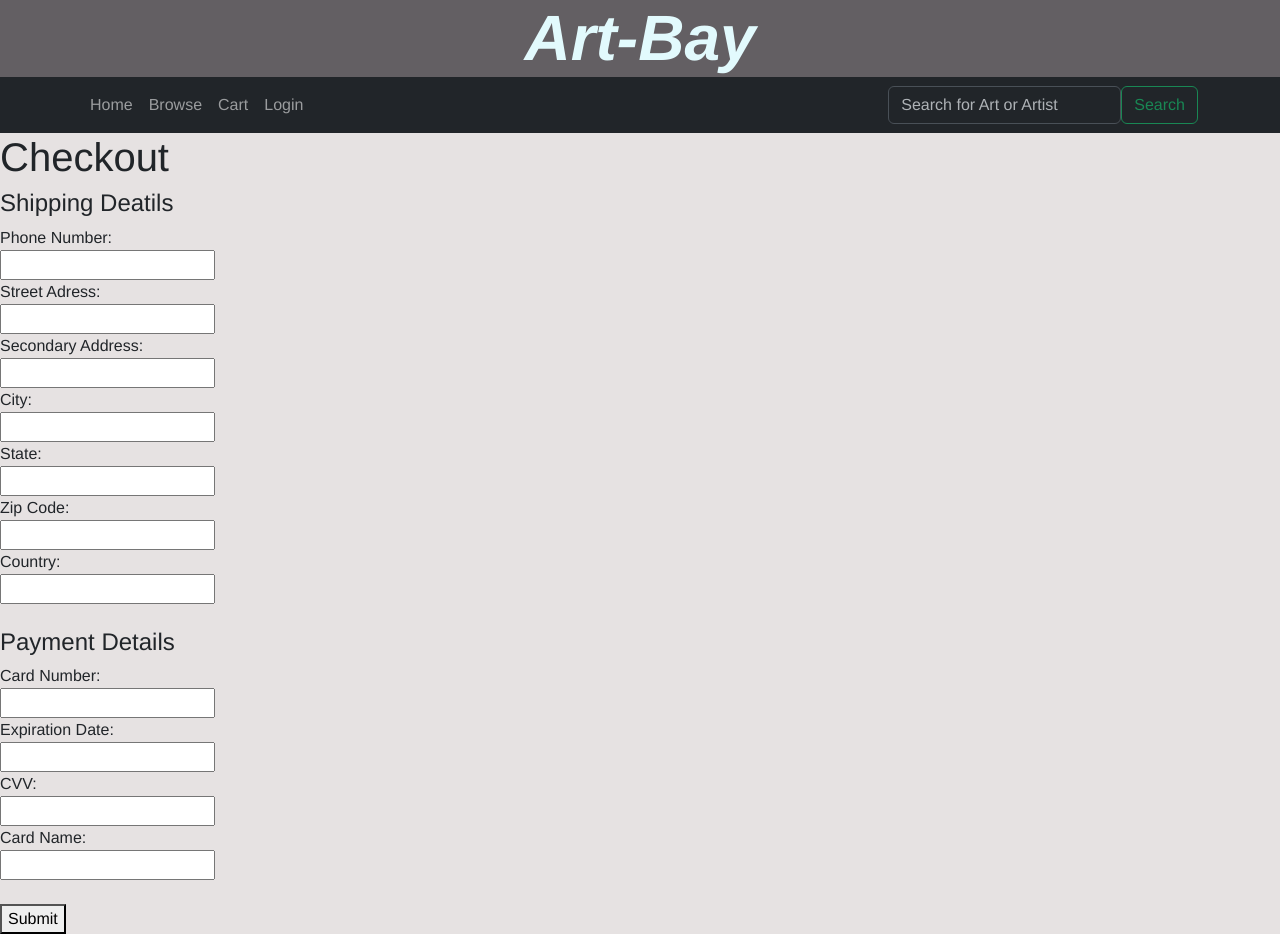
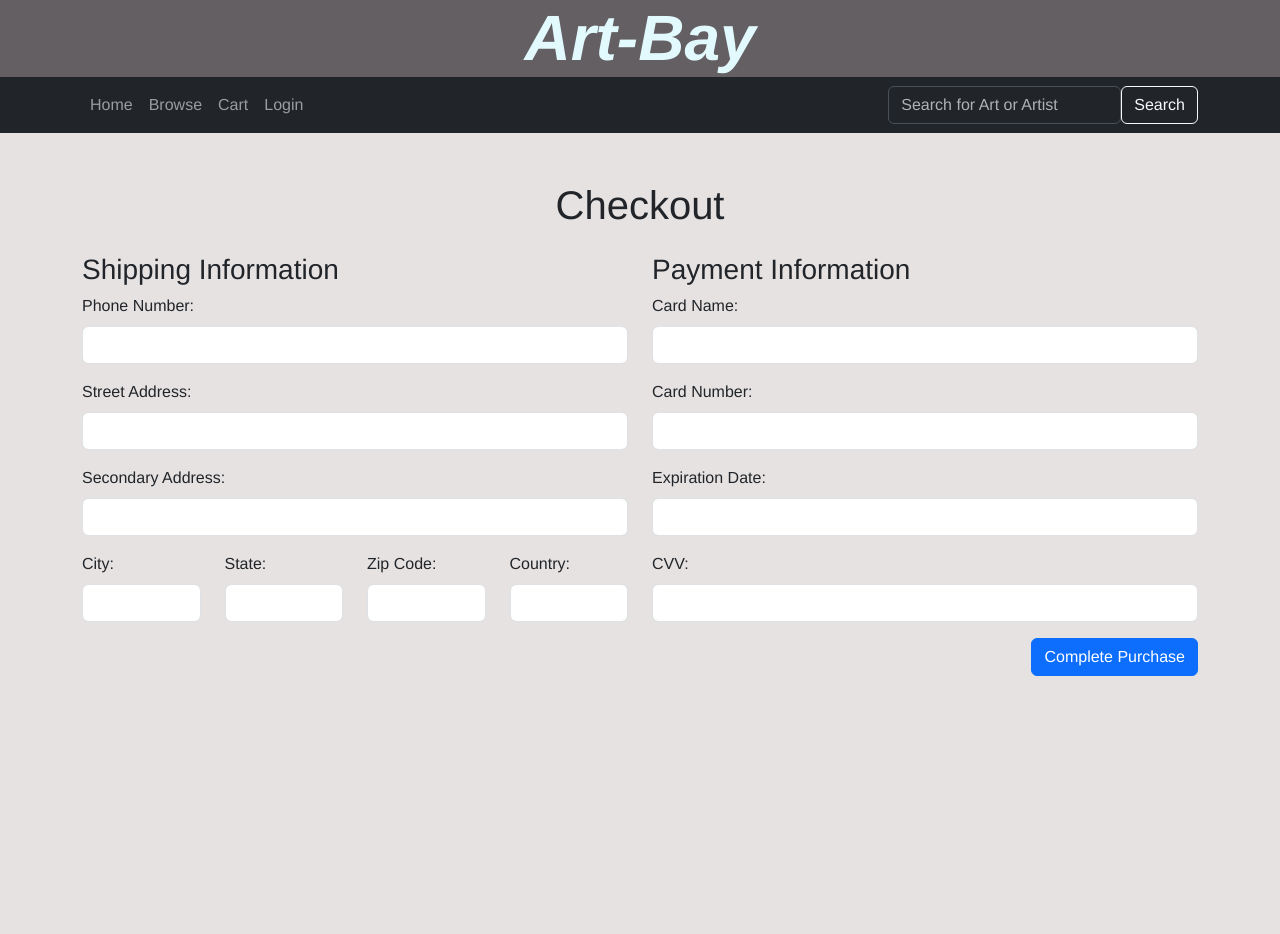
Before and after one commit to ngolebiewski/Art-Bay-v2, a React (Vite) app: page /checkout in a window 1280 px wide. After the commit the page ends 800 px from the top, so only its background shows below. Built offline with nearby package versions, Linux system fonts and the light colour scheme; a web font is replaced by a local one.

Commit message:
added bootstrap to Cart, Checkout, Payment Success and small fixes

```diff
--- a/src/client/Cart.jsx
+++ b/src/client/Cart.jsx
@@ -2,7 +2,7 @@ import axios from "axios";
 import { useEffect, useState } from "react"
 import { Link, useNavigate } from "react-router-dom";
 import CartItem from "./CartItem";
-import { Button } from "react-bootstrap";
+import { Button, Container, Row, Col } from "react-bootstrap";
 
 
 
@@ -94,39 +94,46 @@ const Cart = () => {
 
   if (!userId) {
     return (
-      <>
-        <h1>In the future you can shop as a Guest.<br />
-          In the meantime, {<Link to='/login'>Login or Register</Link>} to start shopping</h1>
-      </>
-    )
+      <Container className="text-center mt-5">
+        <h1>In the future, you can shop as a Guest.</h1>
+        <p>In the meantime, <Link to='/login'>Login or Register</Link> to start shopping.</p>
+      </Container>
+    );
   }
 
   if (userId && !cartItems[0]) {
     localStorage.setItem("USERID", userId);
     localStorage.setItem("USERCARTID", cartId);
     return (
-      <>
+      <Container className="text-center mt-5">
         <h1>Hello {userName}!</h1>
-        <h1>Shopping Cart</h1>
-        <h2><Link to='/artwork'>Start Shopping</Link> to add something to your Cart! <br />
-        100% of profits go to the artists, we don't take a cut, because we're artists too. </h2>
-      </>
-    )
+        <h2>Your Shopping Cart is empty.</h2>
+        <p>
+          <Link to='/artwork'>Start Shopping</Link> to add something to your Cart!
+          <br />100% of profits go to the artists, we don't take a cut, because we're artists too.
+        </p>
+      </Container>
+    );
   }
 
   if (cartItems[0]) {
   localStorage.setItem("USERID", userId);
     localStorage.setItem("USERCARTID", cartId);
-  return (
-    <>
-      <h1 id="cart">Shopping Cart</h1>
-      {cartItems[0] ? <CartItem cartItems={cartItems} setRefresh={setRefresh} refresh={refresh} /> : <p>Loading...</p> }
-      <div id="checkout-button">
-      <Link to="/checkout"><button type="button" className="btn btn-info m-1">Checkout</button></Link>
+    return (
+      <Container className="mt-5 text-center">
+      <h1>Shopping Cart</h1>
+      {cartItems[0] ? (
+        <CartItem cartItems={cartItems} setRefresh={setRefresh} refresh={refresh} />
+      ) : (
+        <p>Loading...</p>
+      )}
+      <div className="mt-3">
+        <Link to="/checkout">
+          <Button variant="info">Checkout</Button>
+        </Link>
       </div>
-      {/* <Button variant="info" onClick={() => navigate("/checkout")}>Checkout</Button> */}
-    </>
-  )
+    </Container>
+    );
   }
 }
 
--- a/src/client/Checkout.jsx
+++ b/src/client/Checkout.jsx
@@ -1,6 +1,7 @@
 import React, { useState } from "react";
 import axios from "axios";
 import { useNavigate } from "react-router";
+import 'bootstrap/dist/css/bootstrap.min.css';
 
 const Checkout = ({ cartItems, totalAmount }) => {
   const navigate = useNavigate();
@@ -40,149 +41,158 @@ const Checkout = ({ cartItems, totalAmount }) => {
   };
 
   return (
-    <>
-      <h1>Checkout</h1>
-      <h4>Shipping Deatils</h4>
-      <form onSubmit={handleCheckoutSubmit}>
-        <label>
-          Phone Number:
-          <br />
+    <div className="container py-5">
+      <h1 className="text-center mb-4">Checkout</h1>
+      <div className="row">
+        <div className="col-md-6">
+          <h3>Shipping Information</h3>
+          <div className="mb-3">
+            <label htmlFor="phoneNumber" className="form-label">Phone Number:</label>
             <input
               type="tel"
               name="phoneNumber"
+              className="form-control"
               value={shippingInfo.phoneNumber}
-            onChange={handleInputChange}
-          />
-        </label>
-        <br />
-        <label>
-          Street Adress:
-          <br />
-          <input
-            type="text"
-            name="streetAdress"
-            value={shippingInfo.streetAdress}
               onChange={handleInputChange}
               required
             />
-        </label>
-        <br />
-        <label>
-          Secondary Address:
-          <br />
+          </div>
+
+          <div className="mb-3">
+            <label htmlFor="streetAddress" className="form-label">Street Address:</label>
+            <input
+              type="text"
+              name="streetAddress"
+              className="form-control"
+              value={shippingInfo.streetAddress}
+              onChange={handleInputChange}
+              required
+            />
+          </div>
+          <div className="mb-3">
+            <label htmlFor="secondaryStreetAddress" className="form-label">Secondary Address:</label>
             <input
               type="text"
               name="secondaryStreetAddress"
-            value={shippingInfo.secondarySetreetAdress}
+              className="form-control"
+              value={shippingInfo.secondaryStreetAddress}
               onChange={handleInputChange}
             />
-        </label>
-        <br />
-        <label>
-          City:
-          <br />
+          </div>
+          <div className="row">
+            <div className="col">
+              <div className="mb-3">
+                <label htmlFor="city" className="form-label">City:</label>
                 <input
                   type="text"
                   name="city"
+                  className="form-control"
                   value={shippingInfo.city}
                   onChange={handleInputChange}
                   required
                 />
-        </label>
-        <br />
-        <label>
-          State:
-          <br />
+              </div>
+            </div>
+            <div className="col">
+              <div className="mb-3">
+                <label htmlFor="state" className="form-label">State:</label>
                 <input
                   type="text"
                   name="state"
+                  className="form-control"
                   value={shippingInfo.state}
                   onChange={handleInputChange}
                   required
                 />
-        </label>
-        <br />
-        <label>
-          Zip Code:
-          <br />
+              </div>
+            </div>
+            <div className="col">
+              <div className="mb-3">
+                <label htmlFor="zipCode" className="form-label">Zip Code:</label>
                 <input
                   type="text"
                   name="zipCode"
+                  className="form-control"
                   value={shippingInfo.zipCode}
                   onChange={handleInputChange}
                   required
                 />
-        </label>
-        <br />
-        <label>
-          Country:
-          <br />
+              </div>
+            </div>
+            <div className="col">
+              <div className="mb-3">
+                <label htmlFor="country" className="form-label">Country:</label>
                 <input
                   type="text"
                   name="country"
+                  className="form-control"
                   value={shippingInfo.country}
                   onChange={handleInputChange}
                   required
                 />
-        </label>
-        <br />
-        <br />
-        <h4>Payment Details</h4>
-        <label>
-          Card Number:
-          < br/>
+              </div>
+            </div>
+          </div>
+        </div>
+        <div className="col-md-6">
+          <h3>Payment Information</h3>
+          <form onSubmit={handleCheckoutSubmit}>
+            <div className="mb-3">
+              <label htmlFor="cardName" className="form-label">Card Name:</label>
+              <input
+                type="text"
+                name="cardName"
+                id="cardName"
+                className="form-control"
+                value={paymentInfo.cardName}
+                onChange={handleInputChange}
+                required
+              />
+            </div>
+            <div className="mb-3">
+              <label htmlFor="cardNumber" className="form-label">Card Number:</label>
               <input
                 type="text"
                 name="cardNumber"
+                className="form-control"
                 value={paymentInfo.cardNumber}
-            onChange={(e) => handleInputChange(e, setPaymentInfo)}
+                onChange={handleInputChange}
                 required
               />
-        </label>
-        <br />
-        <label>
-          Expiration Date:
-          <br />
+            </div>
+
+            <div className="mb-3">
+              <label htmlFor="expirationDate" className="form-label">Expiration Date:</label>
               <input
                 type="text"
                 name="expirationDate"
+                className="form-control"
                 value={paymentInfo.expirationDate}
-            onChange={(e) => handleInputChange(e, setPaymentInfo)}
+                onChange={handleInputChange}
                 required
               />
-        </label>
-        <br />
-        <label>
-          CVV:
-          <br />
+            </div>
+
+            <div className="mb-3">
+              <label htmlFor="cvv" className="form-label">CVV:</label>
               <input
                 type="text"
                 name="cvv"
+                id="cvv"
+                className="form-control"
                 value={paymentInfo.cvv}
-            onChange={(e) => handleInputChange(e, setPaymentInfo)}
+                onChange={handleInputChange}
                 required
               />
-        </label>
-        < br/>
-        <label>
-          Card Name:
-          <br />
-          <input
-            type="text"
-            name="cardName"
-            value={paymentInfo.cardName}
-            onChange={(e) => handleInputChange(e, setPaymentInfo)}
-            required
-          />
-        </label>
-        <br />
-        <br />
+            </div>
 
-
-          <button type="submit">Submit</button>
-
+            <div className="d-flex justify-content-end">
+              <button type="submit" className="btn btn-primary">Complete Purchase</button>
+            </div>
           </form>
-    </>
+        </div>
+      </div>
+    </div>
   );
 };
 
--- a/src/client/Navigation.jsx
+++ b/src/client/Navigation.jsx
@@ -45,21 +45,11 @@ const Navigation = ({ user, setToken, onSearch }) => {
               className="mr-sm-2"
               onChange={(e) => onSearch(e.target.value)}
             />
-            <Button variant="outline-success">Search</Button>
+            <Button variant="outline-light">Search</Button>
           </Form>
         </Container>
       </Navbar>
-
-
-
-
-
-
-
-
     </>
-
-
   );
 };
 
--- a/src/client/PaymentSuccess.jsx
+++ b/src/client/PaymentSuccess.jsx
@@ -1,17 +1,17 @@
 import React from "react";
 import { Link } from "react-router-dom";
+import Button from 'react-bootstrap/Button';
 
 const PaymentSuccess = () => {
   return (
-    <>
-      <h1>Thank You!</h1>
-
-        <h3>Your Payment was Successful!</h3>
-      <p>You will receive an Email shortly with your order number, tracking details, and receipt.</p>
+    <div className="container text-center mt-5">
+      <h1 className="mb-4">Thank You!</h1>
+      <h3 className="mb-3">Your Payment was successful!</h3>
+      <p className="mb-4">You will receive an Email shortly with your order number, tracking details and receipt.</p>
       <Link to="/">
-        <button>Continue</button>
+        <Button variant="primary">Continue Shopping</Button>
       </Link>
-    </>
+    </div>
   );
 };
 
```
Also changed, not shown: src/client/SearchBar.jsx (line endings or trailing spaces). Lines whose indentation alone changed are shown as unchanged.
